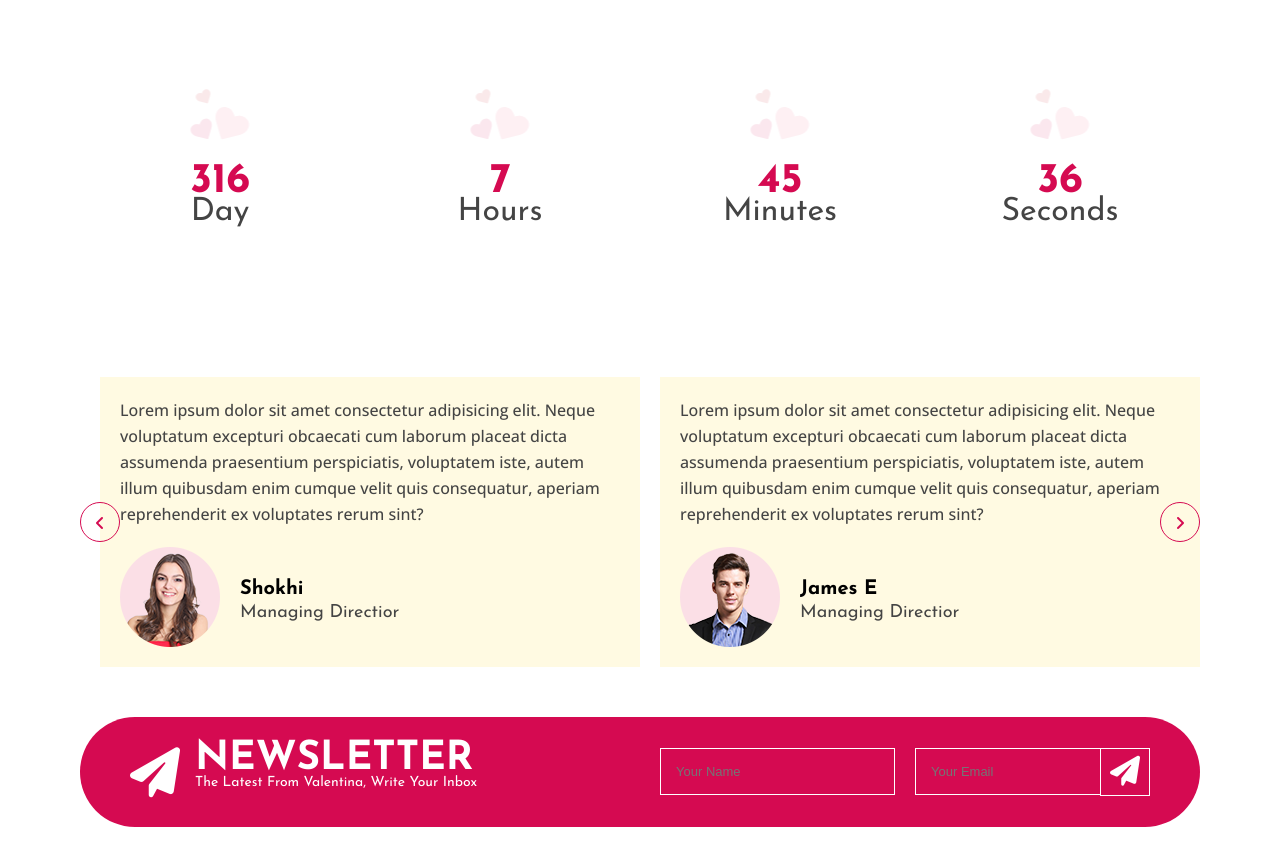
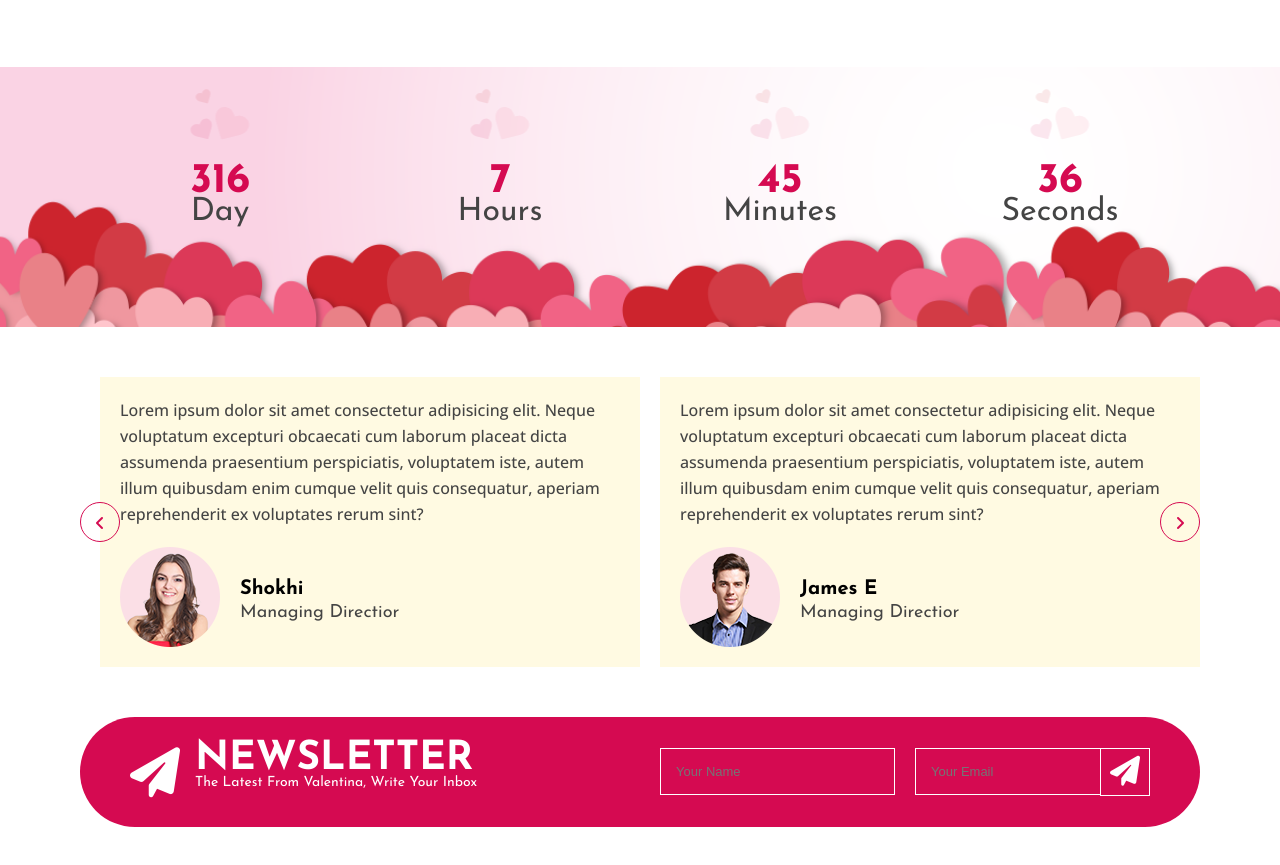
Before and after one commit to saikulislam4/Happy-Valentine-Day, a plain HTML site: page index.html in a window 1280 px wide. Shown: the part 3688-4553 px from the top of the page. Drawn offline with nearby package versions, Linux system fonts and the light colour scheme.

Commit message:
modified

```diff
--- a/Css/Style.css
+++ b/Css/Style.css
@@ -617,11 +617,9 @@
 
         /* -------------------Countdown  css start------------------- */
     #count_down{
-<<<<<<< HEAD
+
         background: url(../Images/countdown\ bg.png) no-repeat repeat;
-=======
-        background: url(../Images/countdown\ love.png) no-repeat repeat;
->>>>>>> b6604ed71ac14b816f00c21efdc81aeebd6d9f02
+
         background-size: cover;
         padding: 100px 0;
     }
```
